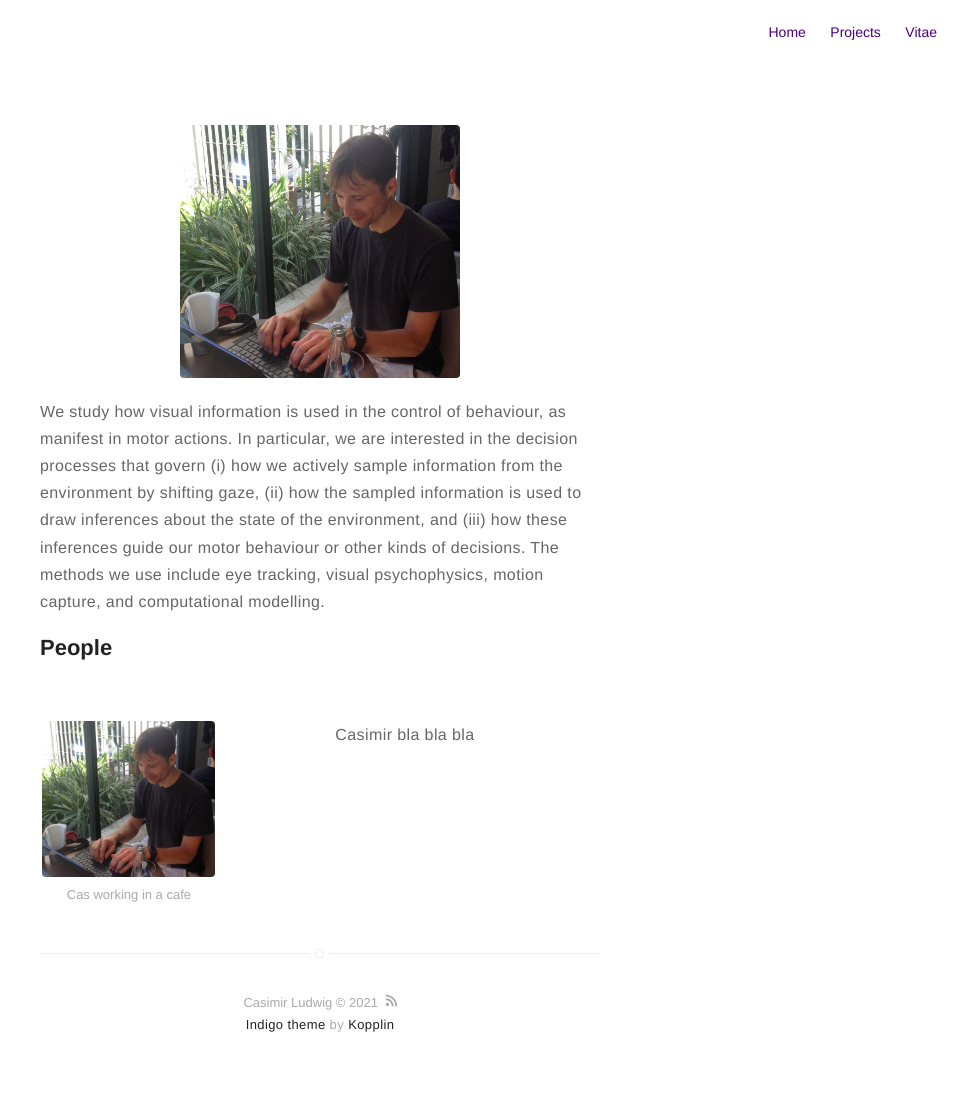
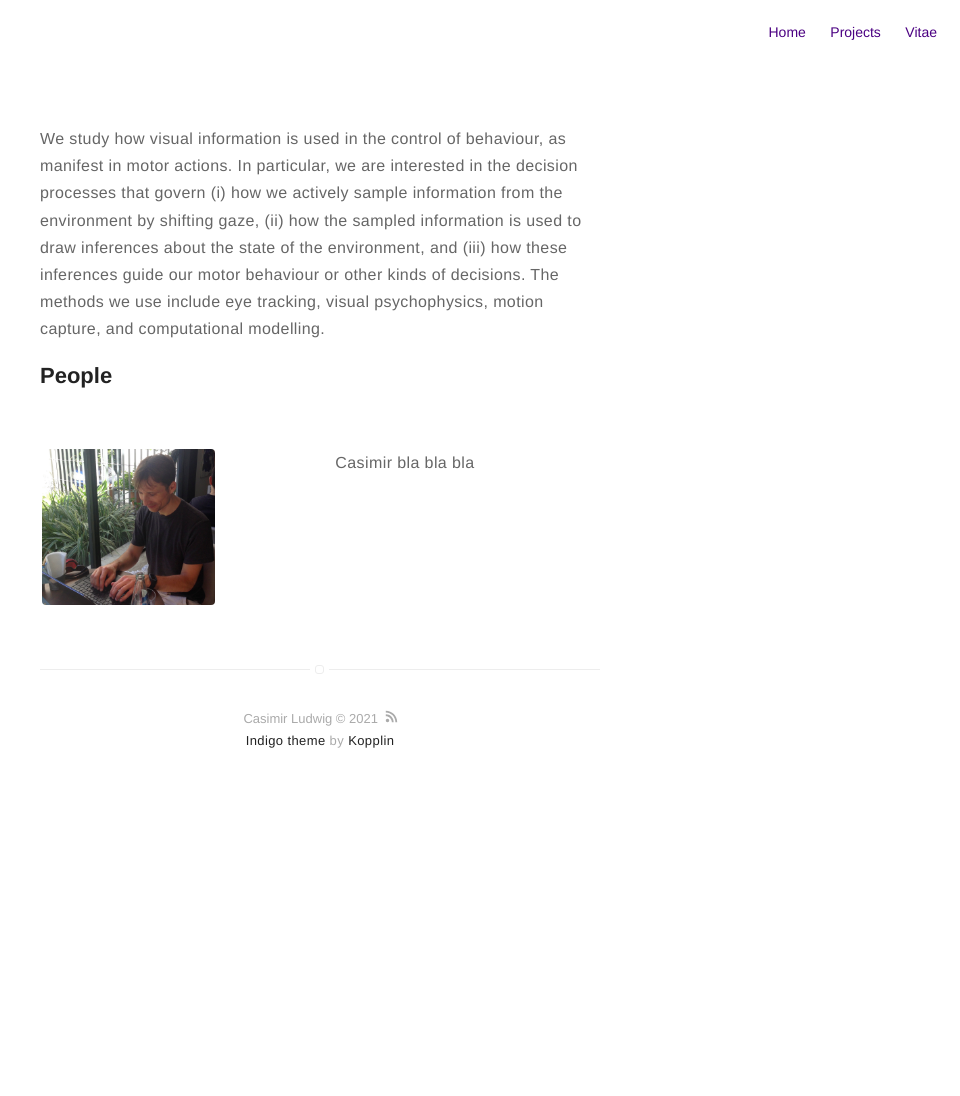
Before and after one commit to CasLudwig/CasLudwig.github.io, a Jekyll site: the page built from about.md, in a window 1280 px wide. Shown: the whole page, without its empty margins (320-1280 px from the left). Built offline with Jekyll 4.4.1, drawn with Linux system fonts in a browser that asks for light colours; after the commit the page ends 900 px from its top, so only the background shows below that.

Commit message:
Update about.md

```diff
--- a/about.md
+++ b/about.md
@@ -10,7 +9,7 @@ We study how visual information is used in the control of behaviour, as manifest
 <div class="side-by-side">
     <div class="toleft">
         <img class="image" src="{{ site.url }}/{{ site.picture }}" alt="Alt Text">
-        <figcaption class="caption">Cas working in a cafe</figcaption>
+        <!--<figcaption class="caption">Cas working in a cafe</figcaption>-->
     </div>
 
     <div class="toright">
```
Also changed, not shown: other parts of about.md (+0 -1 lines).
